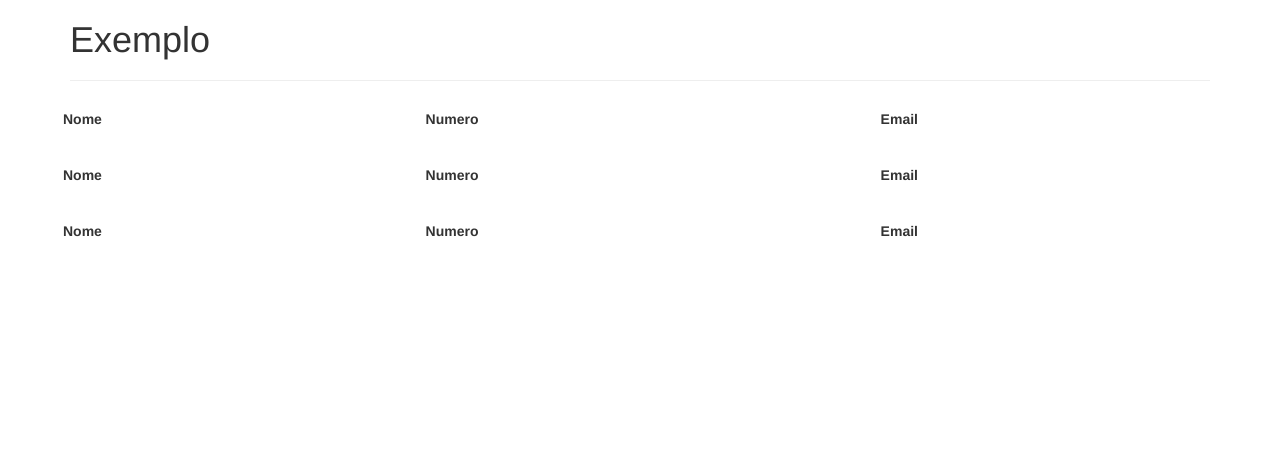
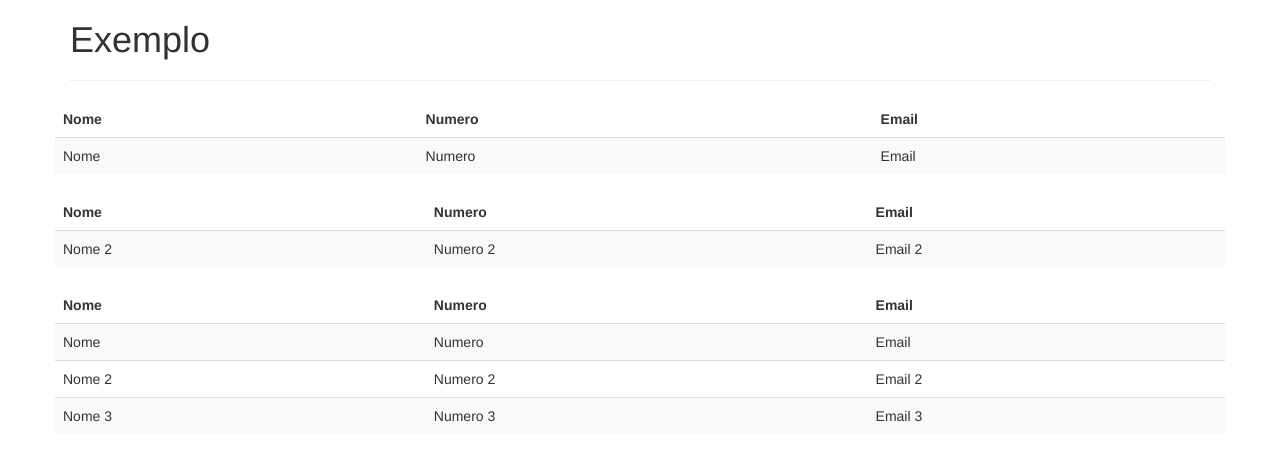
Before and after one commit to Guhtol/SingleTableObject, a plain HTML site: page index.html in a window 1280 px wide. Drawn offline with Linux system fonts and the light colour scheme.

Commit message:
Update Index
Change the script name from project

```diff
--- a/index.html
+++ b/index.html
@@ -53,7 +53,7 @@
     </div>
 
 
-    <script src="js/table.js"></script>
+    <script src="js/SingleTableObject.js"></script>
     <script>
         var row ={nome:'Nome',numero:'Numero',Email:'Email'};
 
```
